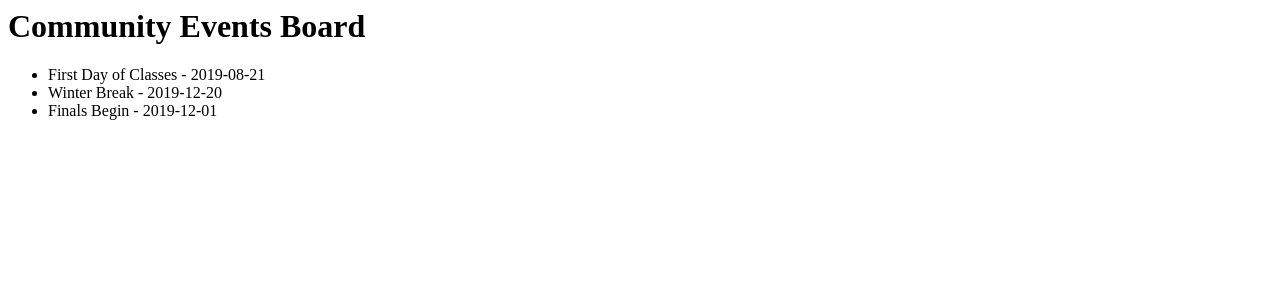
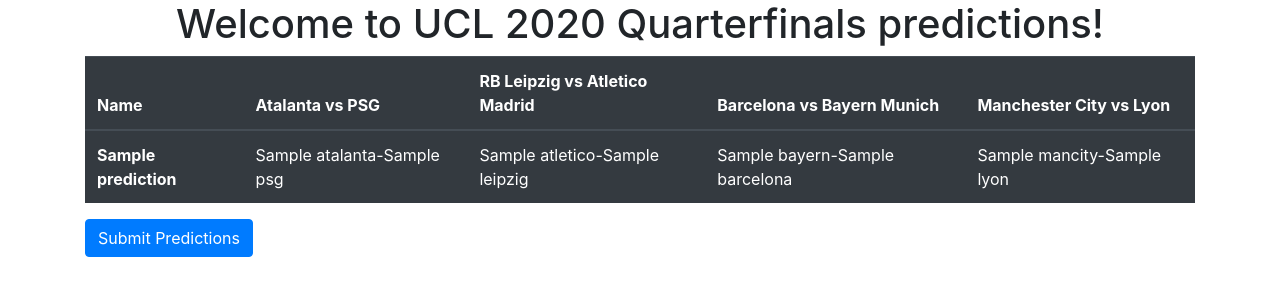
Before and after one commit to borobhai69/UCL, a Flask app: page / in a window 1280 px wide. Shown: the top 300 px of the page. Run offline with Flask 2, Linux system fonts and the light colour scheme; a database or web service that is not in the repository returns one stand-in record (values such as "Sample title"); some libraries are stand-ins or nearby versions.

Commit message:
finished project

```diff
--- a/app.py
+++ b/app.py
@@ -3,25 +3,26 @@
 from flask import Flask
 from flask import render_template
 from flask import request
-# from flask_pymongo import PyMongo
-
+from flask_pymongo import PyMongo, ObjectId
+from flask import redirect
+from flask import session, url_for
+from datetime import datetime
+import pprint
+import os
 
 # -- Initialization section --
 app = Flask(__name__)
 
-events = [
-        {"event":"First Day of Classes", "date":"2019-08-21"},
-        {"event":"Winter Break", "date":"2019-12-20"},
-        {"event":"Finals Begin", "date":"2019-12-01"}
-    ]
+user = os.environ["user"]
+pw = os.environ["pw"]
 
 # name of database
-# app.config['MONGO_DBNAME'] = 'database-name'
+app.config['MONGO_DBNAME'] = 'ucl-2020'
 
 # URI of database
-# app.config['MONGO_URI'] = 'mongo-uri'
+app.config['MONGO_URI'] = f'mongodb+srv://{user}:{pw}@cluster0.hmonv.mongodb.net/ucl-2020?retryWrites=true&w=majority'
 
-# mongo = PyMongo(app)
+mongo = PyMongo(app)
 
 # -- Routes section --
 # INDEX
@@ -30,17 +31,35 @@
 @app.route('/index')
 
 def index():
-    return render_template('index.html', events = events)
+    predictions = mongo.db.predictions
+    predictview = list(predictions.find({}))
+    return render_template('index.html', time = datetime.now(), predictview = predictview)
 
 
 # CONNECT TO DB, ADD DATA
 
-@app.route('/add')
+@app.route('/getpredictions', methods = ["GET", "POST"])
 
-def add():
-    # connect to the database
-
-    # insert new data
-
-    # return a message to the user
-    return ""
+def getpredictions():
+    if request.method == "GET":
+        return render_template('predict.html', time=datetime.now())
+    else:
+        # this is storing the data from the form
+        name = request.form['name']
+        atalanta = request.form['atalanta']
+        psg = request.form['psg']
+        atletico = request.form['atm']
+        leipzig = request.form['rbl']
+        bayern = request.form['bayern']
+        barcelona = request.form['barca']
+        mancity = request.form['mancity']
+        lyon = request.form['lyon']
+        # this is connecting to mongodb
+        predictions = mongo.db.predictions
+        # insert new data
+        predictions.insert({'name': name, 'atalanta': atalanta, 'psg': psg, 'atletico': atletico, 'leipzig': leipzig, 'bayern': bayern, 'barcelona': barcelona, 'mancity': mancity, 'lyon': lyon})
+        predictions = mongo.db.predictions
+        predictview = list(predictions.find({}))
+        # print(predictview)
+        # return a message to the user
+        return render_template('index.html', time=datetime.now(), predictview = predictview, name = name, atalanta = atalanta, psg = psg, atletico = atletico, leipzig = leipzig, bayern = bayern, barcelona = barcelona, mancity = mancity, lyon = lyon)
--- a/templates/index.html
+++ b/templates/index.html
@@ -1,15 +1,61 @@
-<html>
+<!DOCTYPE html>
+<html lang="en">
     <head>
-        <title>Community Events Board</title>
+        <title>UCL Predictions</title>
+        <!-- Required meta tags -->
+        <meta charset="utf-8">
+        <meta name="viewport" content="width=device-width, initial-scale=1, shrink-to-fit=no, maximum-scale=1.0, user-scalable=no">
+
+        <!-- Import the webpage's stylesheet -->
+        <link rel="stylesheet" type="text/css" href="/../static/css/style.css?q={{ time }}" />
+
+        <!-- Import Font Awesome -->
+        <link rel="stylesheet" href="https://use.fontawesome.com/releases/v5.11.2/css/all.css" integrity="sha384-KA6wR/X5RY4zFAHpv/CnoG2UW1uogYfdnP67Uv7eULvTveboZJg0qUpmJZb5VqzN" crossorigin="anonymous">
+
+        <!-- Compiled and minified CSS -->
+        <link rel="stylesheet" href="https://stackpath.bootstrapcdn.com/bootstrap/4.4.1/css/bootstrap.min.css" integrity="sha384-Vkoo8x4CGsO3+Hhxv8T/Q5PaXtkKtu6ug5TOeNV6gBiFeWPGFN9MuhOf23Q9Ifjh" crossorigin="anonymous">
+
+        <!-- Import fonts -->
+        <link href="https://fonts.googleapis.com/css2?family=Domine:wght@400;700&display=swap" rel="stylesheet">
+        <link href="https://fonts.googleapis.com/css2?family=Playfair+Display&display=swap" rel="stylesheet">
+        <link href="https://fonts.googleapis.com/css2?family=Quattrocento+Sans&display=swap" rel="stylesheet">
+
     </head>
     <body>
-      <h1>Community Events Board</h1>
-      <div class="event-list">
-        <ul>
-          {% for event in events %}
-            <li>{{ event.event }} - {{ event.date }}</li>
-          {% endfor %}
-        </ul>
+        <div class="container">
+            <center><h1>Welcome to UCL 2020 Quarterfinals predictions!</h1></center>
+
+            <table class="table table-dark">
+                <thead>
+                    <tr>
+                        <th scope="col">Name</th>
+                        <th scope="col">Atalanta vs PSG</th>
+                        <th scope="col">RB Leipzig vs Atletico Madrid</th>
+                        <th scope="col">Barcelona vs Bayern Munich</th>
+                        <th scope="col">Manchester City vs Lyon</th>
+                    </tr>
+                </thead>
+                <tbody>
+                    {% for item in predictview %}
+                    <tr>
+                        <th scope="row">{{item.name}}</th>
+                        <td>{{item.atalanta}}-{{item.psg}}</td>
+                        <td>{{item.atletico}}-{{item.leipzig}}</td>
+                        <td>{{item.bayern}}-{{item.barcelona}}</td>
+                        <td>{{item.mancity}}-{{item.lyon}}</td>
+                    </tr>
+                    {% endfor %}
+                </tbody>
+            </table>
+            <a href="/getpredictions"><button type="button" class="btn btn-primary">Submit Predictions</button></a>
+        </div>
+
+
+
+        <!-- Compiled and minified JavaScript -->
+        <script src="https://code.jquery.com/jquery-3.4.1.slim.min.js" integrity="sha384-J6qa4849blE2+poT4WnyKhv5vZF5SrPo0iEjwBvKU7imGFAV0wwj1yYfoRSJoZ+n" crossorigin="anonymous"></script>
+        <script src="https://cdn.jsdelivr.net/npm/popper.js@1.16.0/dist/umd/popper.min.js" integrity="sha384-Q6E9RHvbIyZFJoft+2mJbHaEWldlvI9IOYy5n3zV9zzTtmI3UksdQRVvoxMfooAo" crossorigin="anonymous"></script>
+        <script src="https://stackpath.bootstrapcdn.com/bootstrap/4.4.1/js/bootstrap.min.js" integrity="sha384-wfSDF2E50Y2D1uUdj0O3uMBJnjuUD4Ih7YwaYd1iqfktj0Uod8GCExl3Og8ifwB6" crossorigin="anonymous"></script>
       </div>
     </body>
 </html>
```
Also changed, not shown: templates/predict.html (added, +66 -0 lines).
